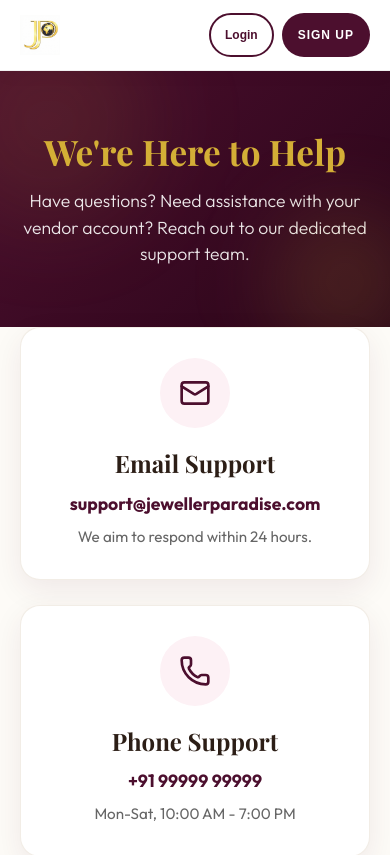
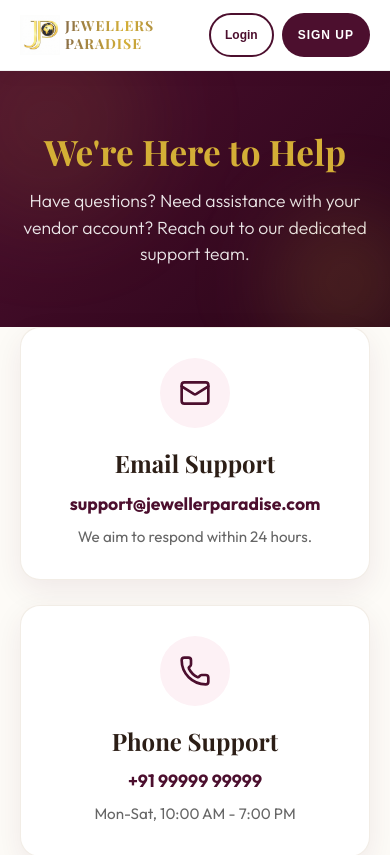
Before and after one commit to A-Muthurama/vendor_panel, a React (Create React App) app in the folder frontend/: page /vendor/help-support in a window 390 px wide. Shown: the top 855 px of the page. Built offline with nearby package versions, Linux system fonts and the light colour scheme; no server answers; a web font is replaced by a local one.

Commit message:
header ui

```diff
--- a/frontend/src/styles/AuthHeader.css
+++ b/frontend/src/styles/AuthHeader.css
@@ -40,14 +40,15 @@
     letter-spacing: 1px;
     font-weight: 700;
     margin: 0;
-    white-space: nowrap;
+    white-space: normal;
     display: block;
-    line-height: normal;
+    line-height: 1.1;
     background: linear-gradient(to right, #8B6F47, #D4AF37, #8B6F47);
     -webkit-background-clip: text;
     background-clip: text;
     -webkit-text-fill-color: transparent;
     text-transform: uppercase;
+    max-width: 200px;
 }
 
 .auth-header-nav {
@@ -109,8 +110,10 @@
 
 @media (max-width: 480px) {
     .auth-brand-title {
-        display: none;
-        /* Hide text on small mobile screens */
+        display: block;
+        font-size: 14px;
+        white-space: normal;
+        max-width: 120px;
     }
 
     .auth-cta-btn {
--- a/frontend/src/styles/PublicSupport.css
+++ b/frontend/src/styles/PublicSupport.css
@@ -317,10 +317,13 @@
     letter-spacing: 1px;
     background: linear-gradient(to right, #8B6F47, #D4AF37, #8B6F47);
     -webkit-background-clip: text;
+    background-clip: text;
     -webkit-text-fill-color: transparent;
     text-transform: uppercase;
     margin: 0;
-    white-space: nowrap;
+    white-space: normal;
+    line-height: 1.1;
+    max-width: 200px;
 }
 
 .ps-header-right {
@@ -384,8 +387,10 @@
 
 @media (max-width: 400px) {
     .ps-brand-title {
-        display: none;
-        /* Hide text on very small screens, show only logo */
+        display: block;
+        font-size: 14px;
+        white-space: normal;
+        max-width: 120px;
     }
 
     .ps-header-brand {
--- a/frontend/src/styles/TopHeader.css
+++ b/frontend/src/styles/TopHeader.css
@@ -37,9 +37,9 @@
     letter-spacing: 1px;
     font-weight: 700;
     margin: 0;
-    white-space: nowrap;
+    white-space: normal;
     display: block;
-    line-height: normal;
+    line-height: 1.1;
     background: linear-gradient(to right, #8B6F47, #D4AF37, #8B6F47);
     -webkit-background-clip: text;
     background-clip: text;
@@ -348,7 +348,11 @@
 
 @media (max-width: 480px) {
     .brand-title {
-        display: none;
+        display: block;
+        font-size: 14px;
+        letter-spacing: 0.5px;
+        white-space: normal;
+        max-width: 120px;
     }
 
     .brand-icon {
```
